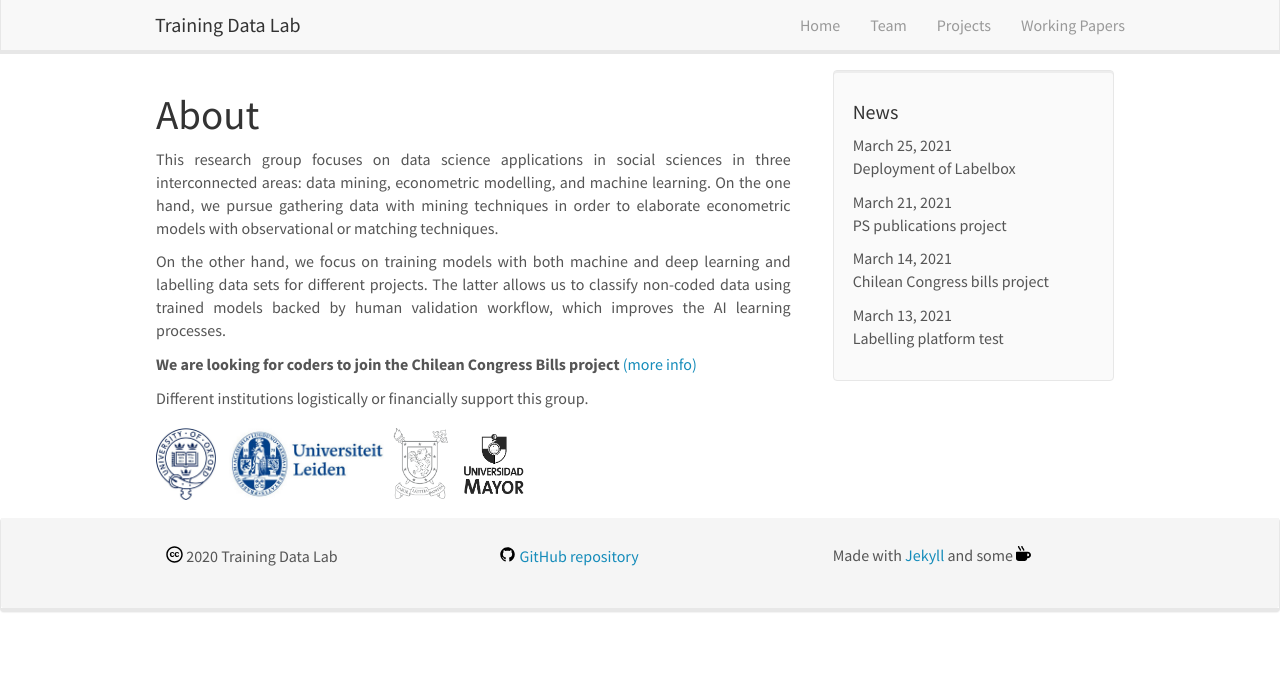
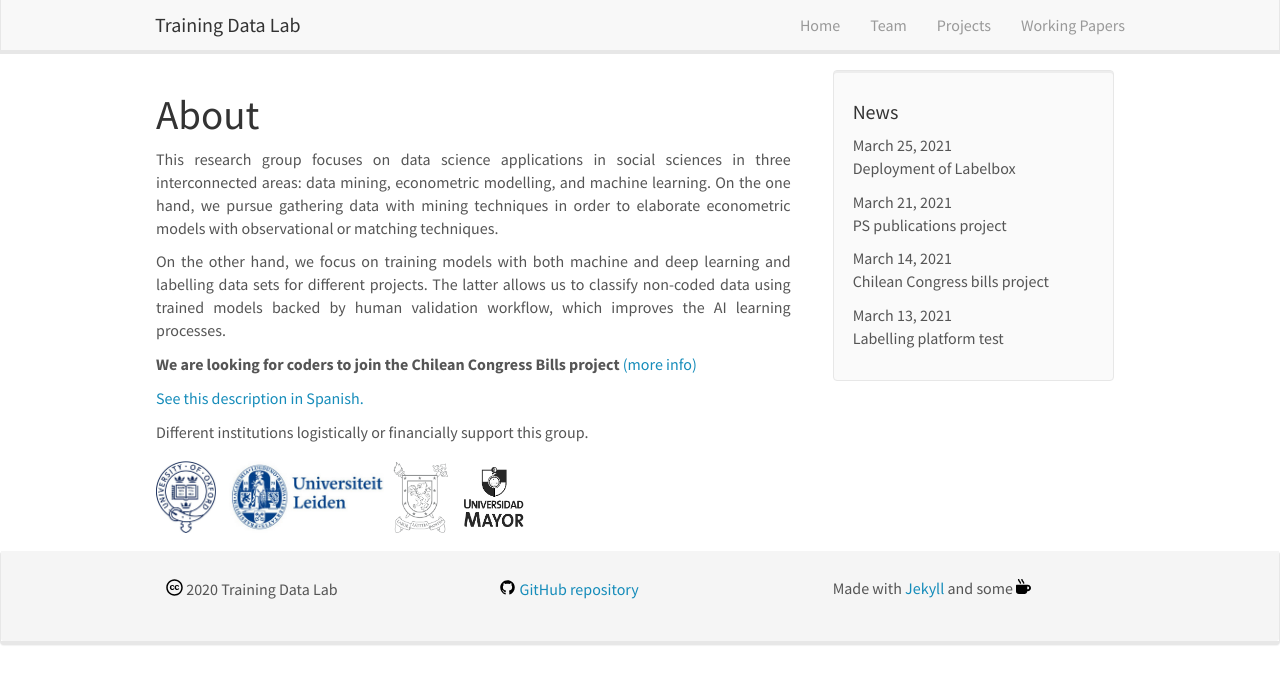
Before and after one commit to training-datalab/old-training-datalab.com, a Jekyll site: the page built from _pages/home.md, in a window 1280 px wide. Shown: the top 684 px of the page. Built offline with Jekyll 4.4.1, drawn with Linux system fonts in a browser that asks for light colours; nearby versions of some CDN libraries.

Commit message:
Update home.md

```diff
--- a/_pages/home.md
+++ b/_pages/home.md
@@ -12,6 +12,8 @@ permalink: /
 
 **We are  looking for coders to join the Chilean Congress Bills project** [(more info)]({{ site.url }}{{ site.baseurl }}/projects/chilean-congress-bills.html)
 
+<a href="https://training-datalab.com/about-spanish">See this description in Spanish.</a>
+
 Different institutions logistically or financially support this group.
 
 <figure class="fourth">
```
